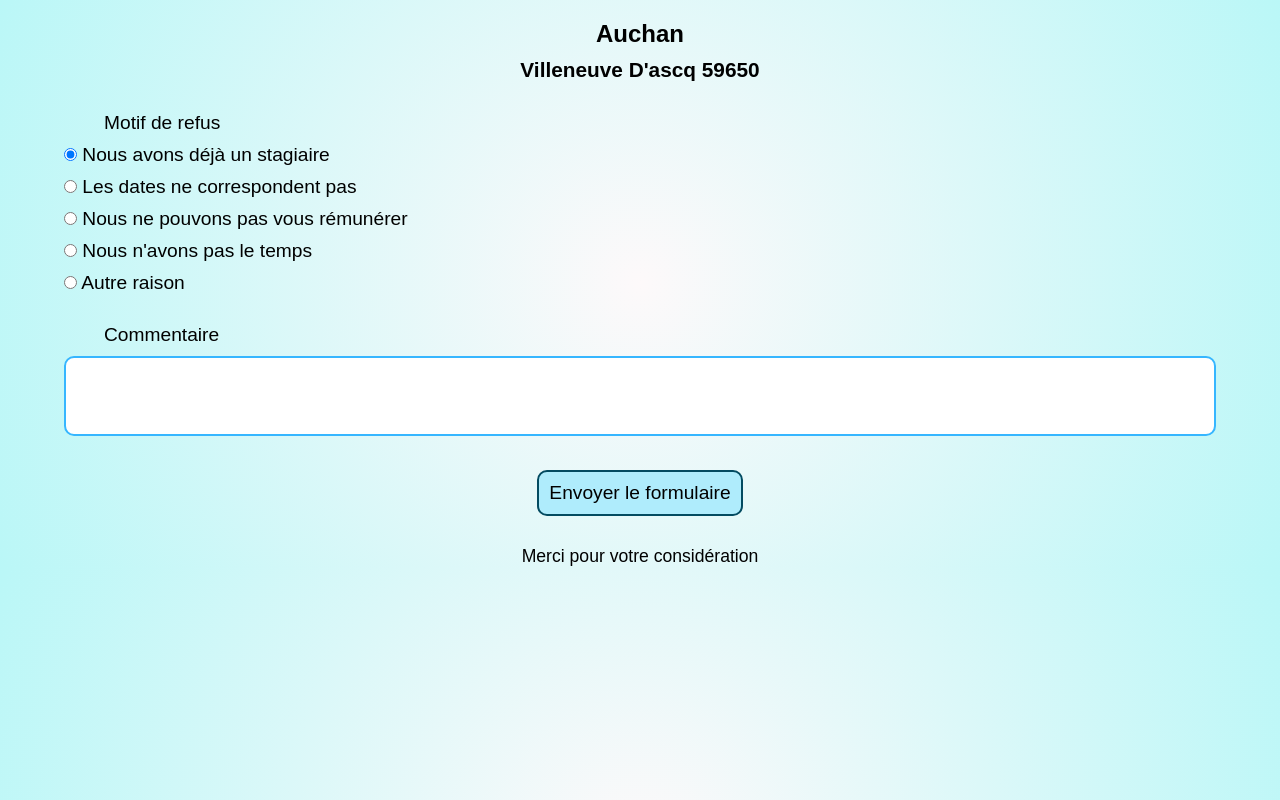
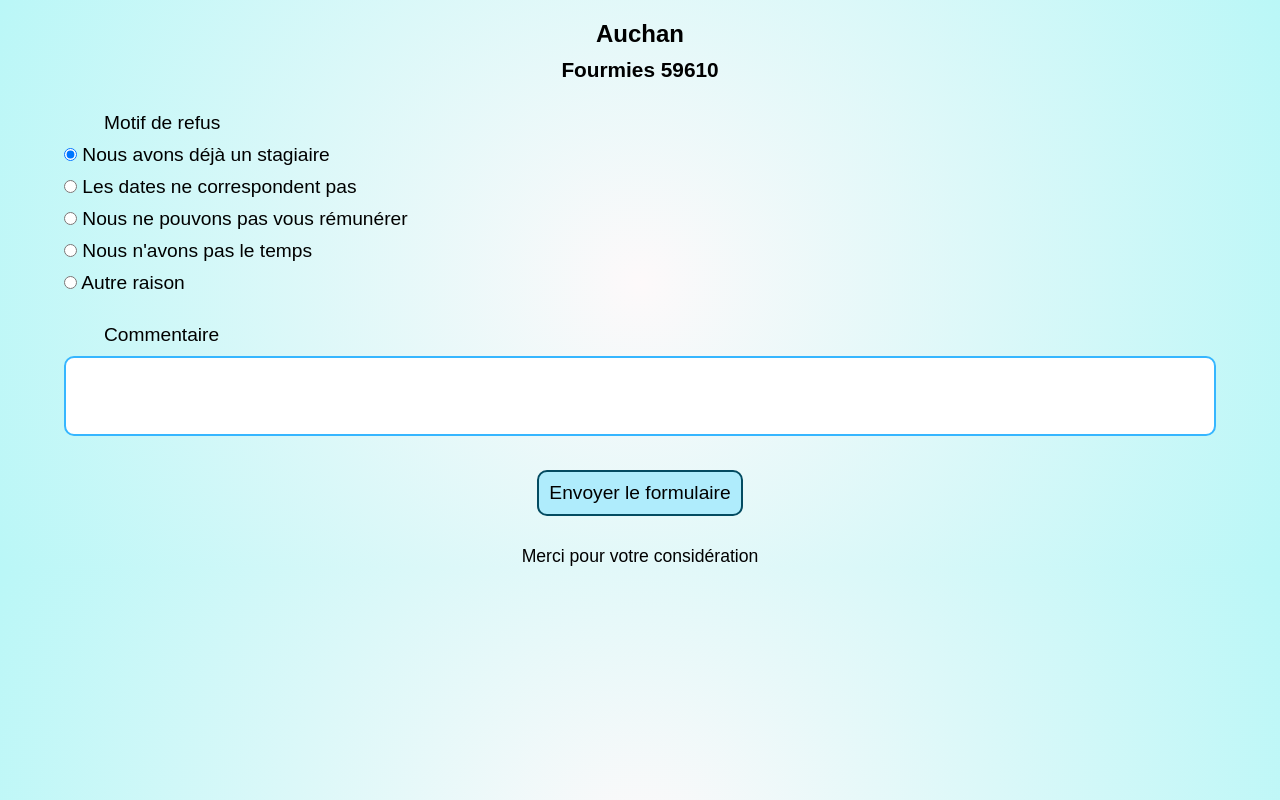
Before and after one commit to giveurfeedback/site-lettre-motivation-feedback, a plain HTML site: page 8ihhjzIYR43fGHKA8u/index.html in a window 1280 px wide. Drawn offline with Linux system fonts and the light colour scheme.

Commit message:
Update index.html

```diff
--- a/8ihhjzIYR43fGHKA8u/index.html
+++ b/8ihhjzIYR43fGHKA8u/index.html
@@ -10,7 +10,7 @@
     <div id="conteneur-nom-lieu">
         <h1 id="nom-entreprise">Auchan</h1>
 
-        <h2 id="lieu-entreprise">Villeneuve D'ascq 59650</h2>
+        <h2 id="lieu-entreprise">Fourmies 59610</h2>
     </div>
 
     <div id="conteneur-formulaire">
```
